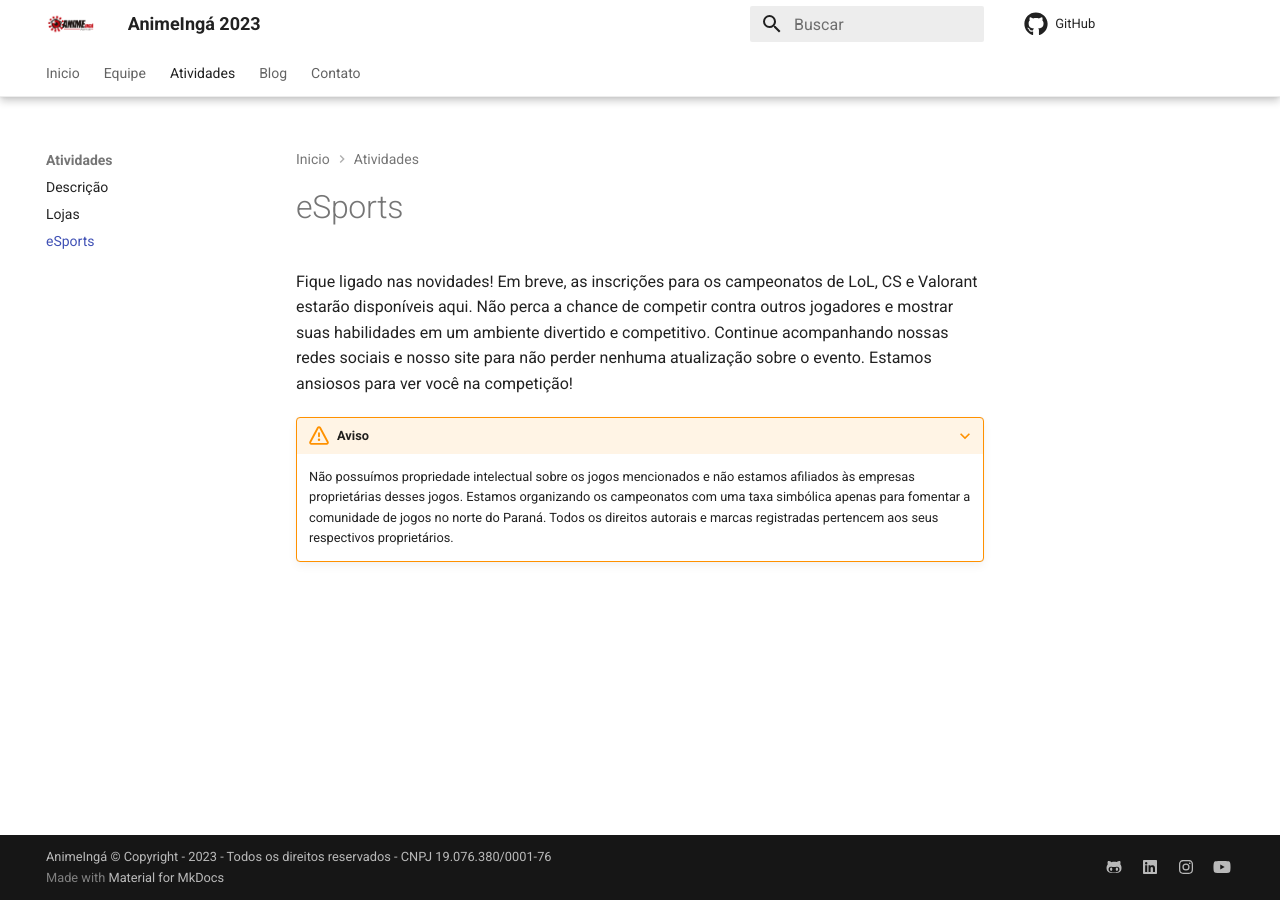
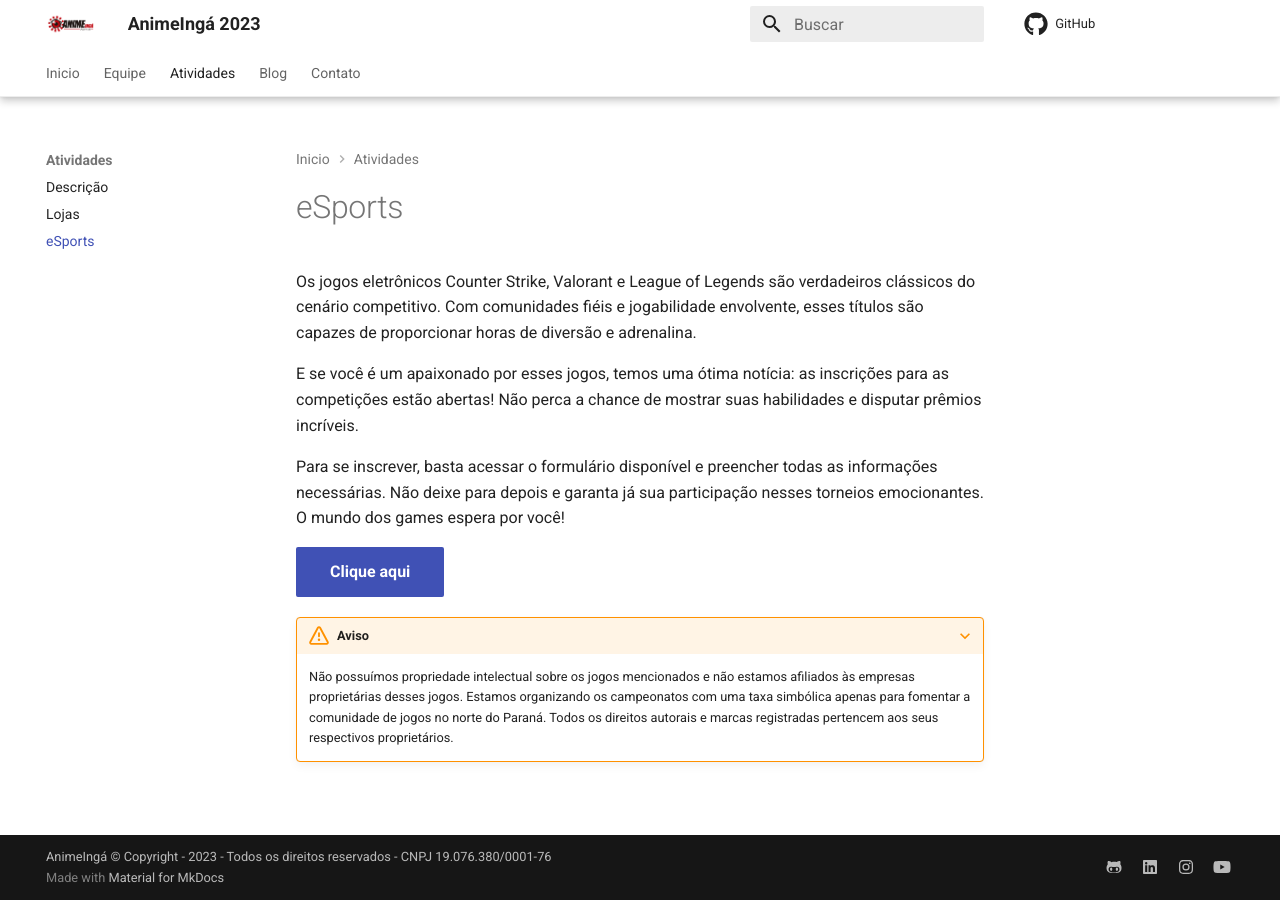
Before and after one commit to AnimeInga/animeinga.github.io, an MkDocs documentation site: the page built from docs/atividades/esports.md, in a window 1280 px wide. Built offline with MkDocs 1.6.1 and Material for MkDocs 9.7.7, drawn with Linux system fonts in a browser that asks for light colours; plug-ins that fetch from the network failed and are left out.

Commit message:
feat: esports page

```diff
--- a/docs/atividades/esports.md
+++ b/docs/atividades/esports.md
@@ -1,6 +1,12 @@
 # eSports
 
-Fique ligado nas novidades! Em breve, as inscrições para os campeonatos de LoL, CS e Valorant estarão disponíveis aqui. Não perca a chance de competir contra outros jogadores e mostrar suas habilidades em um ambiente divertido e competitivo. Continue acompanhando nossas redes sociais e nosso site para não perder nenhuma atualização sobre o evento. Estamos ansiosos para ver você na competição!
+Os jogos eletrônicos Counter Strike, Valorant e League of Legends são verdadeiros clássicos do cenário competitivo. Com comunidades fiéis e jogabilidade envolvente, esses títulos são capazes de proporcionar horas de diversão e adrenalina.
+
+E se você é um apaixonado por esses jogos, temos uma ótima notícia: as inscrições para as competições estão abertas! Não perca a chance de mostrar suas habilidades e disputar prêmios incríveis.
+
+Para se inscrever, basta acessar o formulário disponível e preencher todas as informações necessárias. Não deixe para depois e garanta já sua participação nesses torneios emocionantes. O mundo dos games espera por você!
+
+[Clique aqui](https://forms.gle/w4s3MTCiieCCSUUH8){.md-button .md-button--primary}
 
 ???+ warning "Aviso"
 
```
